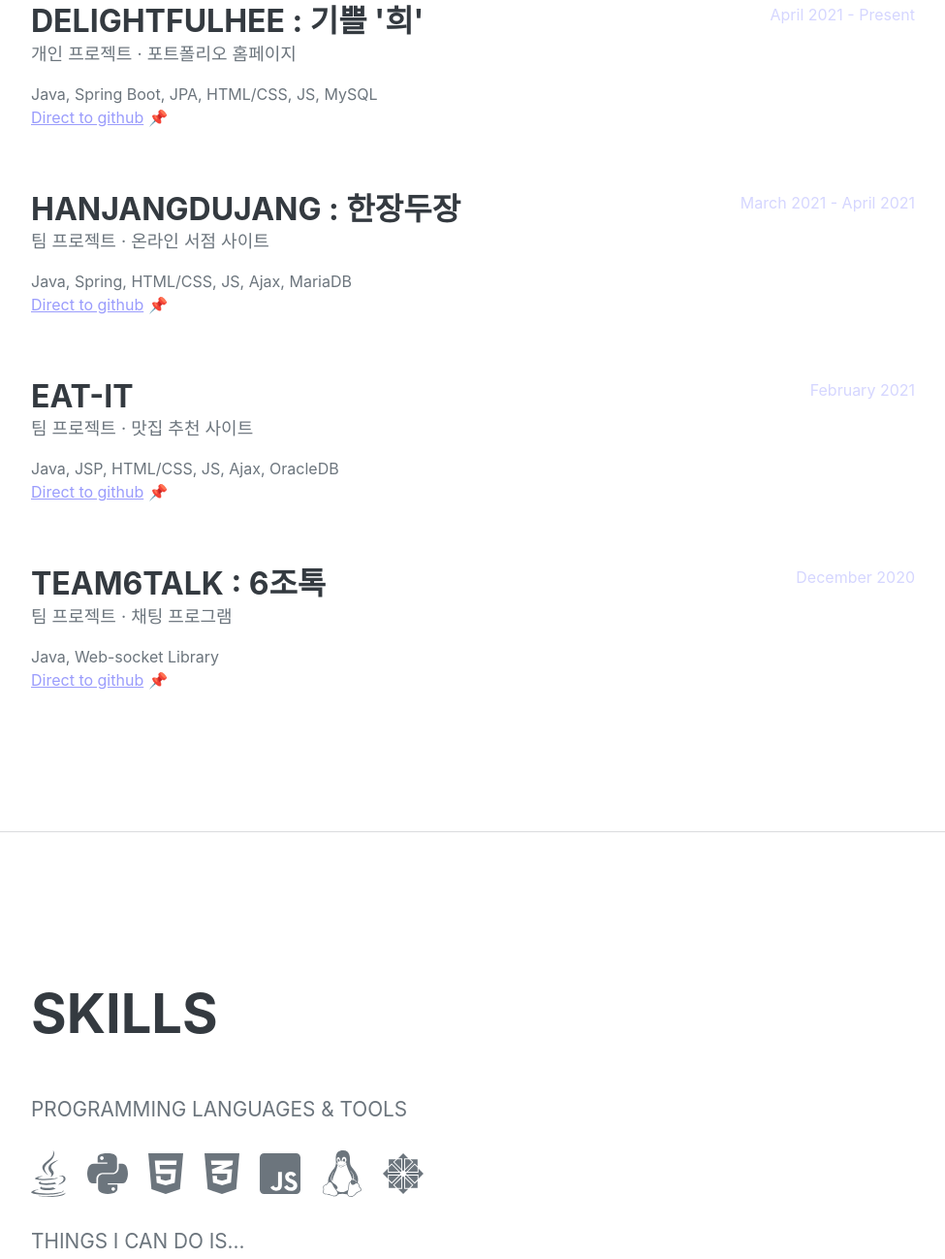
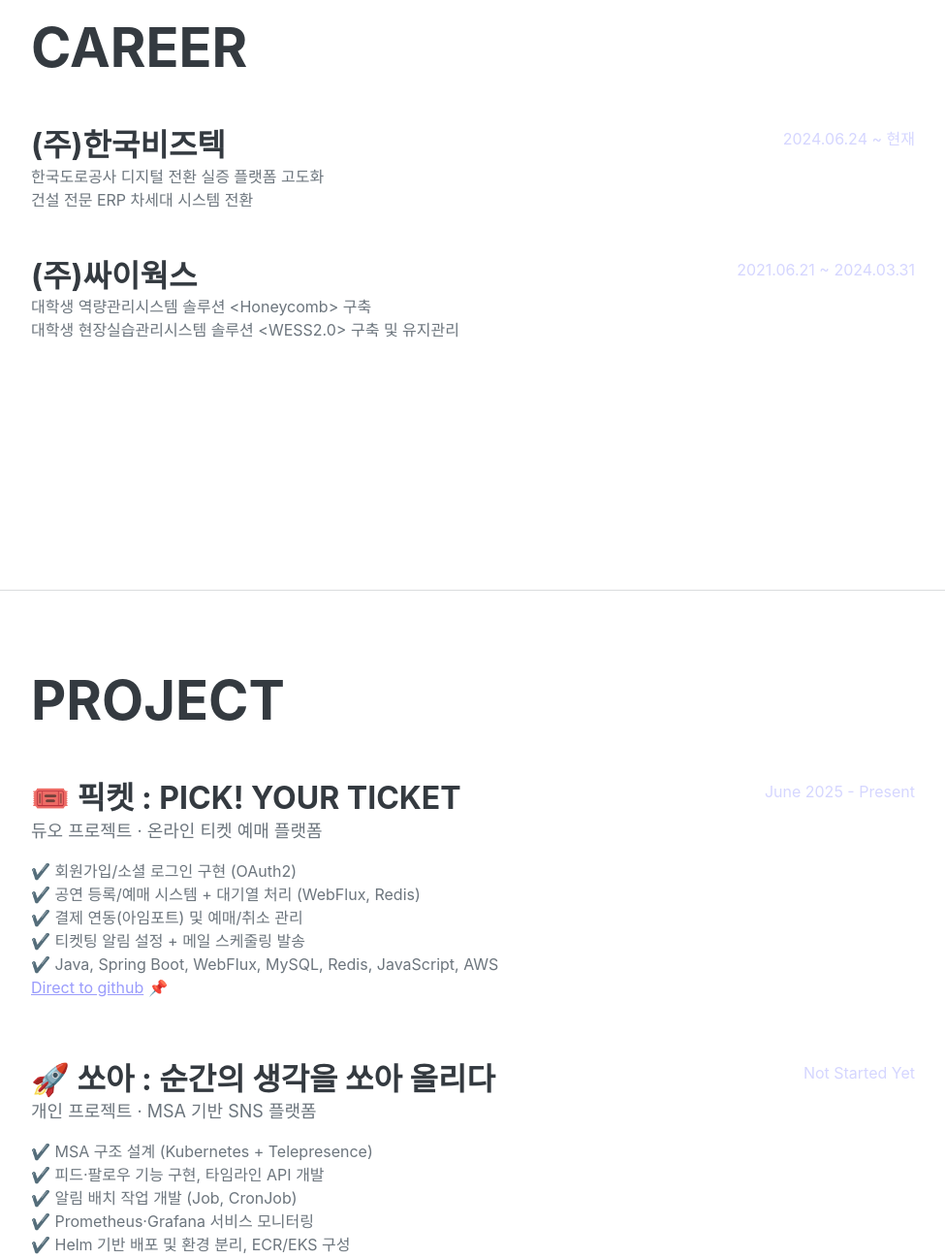
Before and after one commit to heeDevUniq/portfolio, a website: page index.html in a window 1280 px wide. Shown: the part 993-2291 px from the top of the page at 97% size, without its empty margins (288-1263 px from the left). Drawn offline with nearby package versions, Linux system fonts and the light colour scheme; a web font is replaced by a local one.

Commit message:
포트폴리오 커리어 추가, 프로젝트 수정

```diff
--- a/index.html
+++ b/index.html
@@ -5,7 +5,7 @@
         <meta name="viewport" content="width=device-width, initial-scale=1, shrink-to-fit=no" />
         <meta name="description" content="" />
         <meta name="author" content="" />
-        <title>엄희경 포트폴리오</title>
+        <title>엄희연 포트폴리오</title>
         <link rel="icon" type="image/x-icon" href="dist/assets/img/favicon.ico" />
         <!-- Font Awesome icons (free version)-->
         <script src="https://use.fontawesome.com/releases/v5.15.3/js/all.js" crossorigin="anonymous"></script>
@@ -27,6 +27,7 @@
             <div class="collapse navbar-collapse" id="navbarResponsive">
                 <ul class="navbar-nav">
                     <li class="nav-item"><a class="nav-link js-scroll-trigger" href="#about">About</a></li>
+                    <li class="nav-item"><a class="nav-link js-scroll-trigger" href="#career">Career</a></li>
                     <li class="nav-item"><a class="nav-link js-scroll-trigger" href="#project">Project</a></li>
                     <li class="nav-item"><a class="nav-link js-scroll-trigger" href="#skills">Skills</a></li>
                     <li class="nav-item"><a class="nav-link js-scroll-trigger" href="#contact">Contact</a></li>
@@ -40,7 +41,7 @@
                 <div class="resume-section-content">
                     <h1 class="mb-0">
                         Eom
-                        <span class="text-primary">Heekyeong</span>
+                        <span class="text-primary">Heeyeon</span>
                     </h1>
                     <div class="subheading mb-5">
                         진심을 잇는 개발자 · 엄희경
@@ -57,45 +58,59 @@
                 </div>
             </section>
             <hr class="m-0" />
+            <!-- Career -->
+            <section class="resume-section" id="career">
+                <div class="resume-section-content">
+                    <h2 class="mb-5">Career</h2>
+                    <div class="d-flex flex-column flex-md-row justify-content-between mb-5">
+                        <div class="flex-grow-1">
+                            <h3 class="mb-0">(주)한국비즈텍</h3>
+                            <div>한국도로공사 디지털 전환 실증 플랫폼 고도화</div>
+                            <div>건설 전문 ERP 차세대 시스템 전환</div>
+                        </div>
+                        <div class="flex-shrink-0"><span class="text-primary">2024.06.24 ~ 현재</span></div>
+                    </div>
+                    <div class="d-flex flex-column flex-md-row justify-content-between mb-5">
+                        <div class="flex-grow-1">
+                            <h3 class="mb-0">(주)싸이웍스</h3>
+                            <div>대학생 역량관리시스템 솔루션 &lt;Honeycomb&gt; 구축</div>
+                            <div>대학생 현장실습관리시스템 솔루션 &lt;WESS2.0&gt; 구축 및 유지관리</div>
+                        </div>
+                        <div class="flex-shrink-0"><span class="text-primary">2021.06.21 ~ 2024.03.31</span></div>
+                    </div>
+                </div>
+            </section>
+            <hr class="m-0" />
             <!-- Project-->
             <section class="resume-section" id="project">
                 <div class="resume-section-content">
                     <h2 class="mb-5">Project</h2>
                     <div class="d-flex flex-column flex-md-row justify-content-between mb-5">
                         <div class="flex-grow-1">
-                            <h3 class="mb-0">Delightfulhee : 기쁠 '희'</h3>
-                            <div class="sublining mb-3">개인 프로젝트 · 포트폴리오 홈페이지</div>
-                            <div>Java, Spring Boot, JPA, HTML/CSS, JS, MySQL</div>
-                            <p><a href="http://github.com/heehee59/delightfulhee" target="_blank">Direct to github</a> 📌</p>
+                            <h3 class="mb-0">🎟️ 픽켓 : Pick! Your Ticket</h3>
+                            <div class="sublining mb-3">듀오 프로젝트 · 온라인 티켓 예매 플랫폼</div>
+                            <div>✔️ 회원가입/소셜 로그인 구현 (OAuth2)</div>
+                            <div>✔️ 공연 등록/예매 시스템 + 대기열 처리 (WebFlux, Redis)</div>
+                            <div>✔️ 결제 연동(아임포트) 및 예매/취소 관리</div>
+                            <div>✔️ 티켓팅 알림 설정 + 메일 스케줄링 발송</div>
+                            <div>✔️ Java, Spring Boot, WebFlux, MySQL, Redis, JavaScript, AWS</div>
+                            <p><a href="http://github.com/heeDevUniq/Picket" target="_blank">Direct to github</a> 📌</p>
                         </div>
-                        <div class="flex-shrink-0"><span class="text-primary">April 2021 - Present</span></div>
+                        <div class="flex-shrink-0"><span class="text-primary">June 2025 - Present</span></div>
                     </div>
                     <div class="d-flex flex-column flex-md-row justify-content-between mb-5">
                         <div class="flex-grow-1">
-                            <h3 class="mb-0">HanjangDujang : 한장두장</h3>
-                            <div class="sublining mb-3">팀 프로젝트 · 온라인 서점 사이트</div>
-                            <div>Java, Spring, HTML/CSS, JS, Ajax, MariaDB</div>
-                            <p><a href="http://github.com/heehee59/hanjang" target="_blank">Direct to github</a> 📌</p>
+                            <h3 class="mb-0">🚀 쏘아 : 순간의 생각을 쏘아 올리다</h3>
+                            <div class="sublining mb-3">개인 프로젝트 · MSA 기반 SNS 플랫폼</div>
+                            <div>✔️ MSA 구조 설계 (Kubernetes + Telepresence)</div>
+                            <div>✔️ 피드·팔로우 기능 구현, 타임라인 API 개발</div>
+                            <div>✔️ 알림 배치 작업 개발 (Job, CronJob)</div>
+                            <div>✔️ Prometheus·Grafana 서비스 모니터링</div>
+                            <div>✔️ Helm 기반 배포 및 환경 분리, ECR/EKS 구성</div>
+                            <div>✔️ Java, Spring Boot, MySQL, Redis, Kafka, Vue.js, AWS</div>
+                            <p><a href="http://github.com/heeDevUniq/ssoa" target="_blank">Direct to github</a> 📌</p>
                         </div>
-                        <div class="flex-shrink-0"><span class="text-primary">March 2021 - April 2021</span></div>
-                    </div>
-                    <div class="d-flex flex-column flex-md-row justify-content-between mb-5">
-                        <div class="flex-grow-1">
-                            <h3 class="mb-0">EAT-iT</h3>
-                            <div class="sublining mb-3">팀 프로젝트 · 맛집 추천 사이트</div>
-                            <div>Java, JSP, HTML/CSS, JS, Ajax, OracleDB</div>
-                            <p><a href="http://github.com/heehee59/EAT-iT" target="_blank">Direct to github</a> 📌</p>
-                        </div>
-                        <div class="flex-shrink-0"><span class="text-primary">February 2021</span></div>
-                    </div>
-                    <div class="d-flex flex-column flex-md-row justify-content-between mb-5">
-                        <div class="flex-grow-1">
-                            <h3 class="mb-0">Team6TALK : 6조톡</h3>
-                            <div class="sublining mb-3">팀 프로젝트 · 채팅 프로그램</div>
-                            <div>Java, Web-socket Library</div>
-                            <p><a href="http://github.com/heehee59/team6talk" target="_blank">Direct to github</a> 📌</p>
-                        </div>
-                        <div class="flex-shrink-0"><span class="text-primary">December 2020</span></div>
+                        <div class="flex-shrink-0"><span class="text-primary">Not Started Yet</span></div>
                     </div>
                 </div>
             </section>
@@ -156,7 +171,7 @@
                         <ul class="fa-ul mb-0">
                             <li>
                                 <span class="fa-li">👩</span>
-                                Eom Heekyeong
+                                Eom Heeyeon
                             </li>
                             <li>
                                 <span class="fa-li">📞</span>
```
